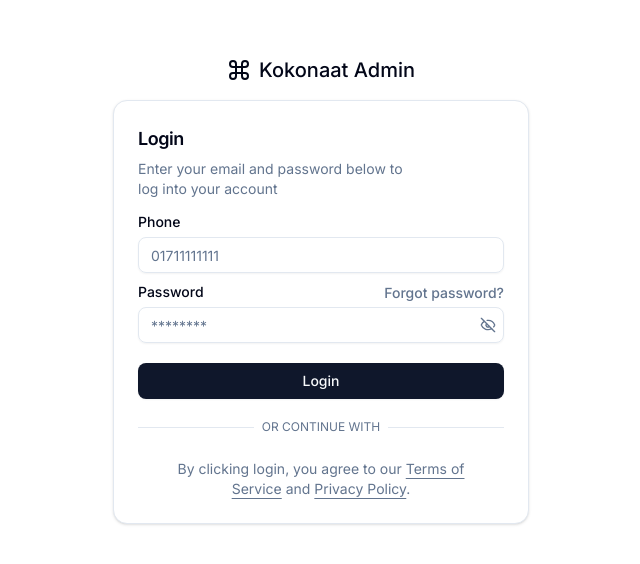
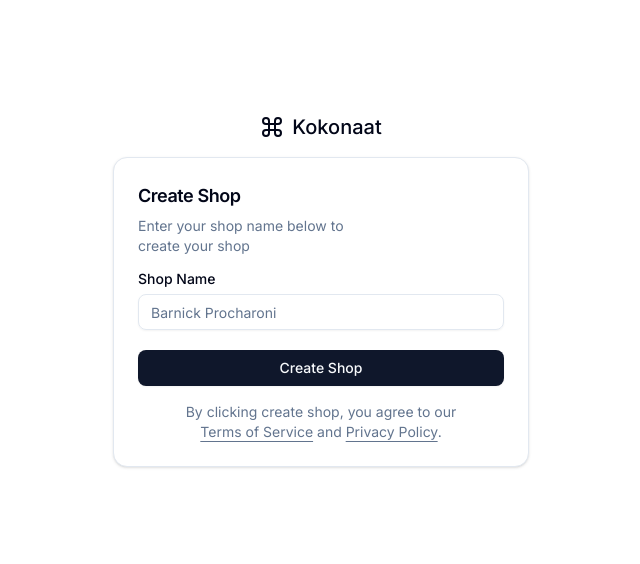
Before and after one commit to kokonaat/kokonaat-frontend, a React (Vite) app: page /create-shop in a window 1280 px wide. Shown: the part 110-674 px from the top of the page, without its empty margins (319-959 px from the left). Built offline with nearby package versions, Linux system fonts and the light colour scheme.

Commit message:
create-shop design updated

```diff
--- a/src/features/auth/auth-layout.tsx
+++ b/src/features/auth/auth-layout.tsx
@@ -19,7 +19,7 @@ const AuthLayout = ({ children }: AuthLayoutProps) => {
           >
             <path d='M15 6v12a3 3 0 1 0 3-3H6a3 3 0 1 0 3 3V6a3 3 0 1 0-3 3h12a3 3 0 1 0-3-3' />
           </svg>
-          <h1 className='text-xl font-medium'>Kokonaat Admin</h1>
+          <h1 className='text-xl font-medium'>Kokonaat</h1>
         </div>
         {children}
       </div>
--- a/src/pages/CreateShop.tsx
+++ b/src/pages/CreateShop.tsx
@@ -1,3 +1,4 @@
+import { Button } from '@/components/ui/button'
 import {
     Card,
     CardContent,
@@ -6,26 +7,89 @@ import {
     CardHeader,
     CardTitle,
 } from '@/components/ui/card'
+import { Form, FormControl, FormField, FormItem, FormLabel, FormMessage } from '@/components/ui/form'
+import { Input } from '@/components/ui/input'
+import { cn } from '@/lib/utils'
+import { zodResolver } from '@hookform/resolvers/zod'
+import { useState } from 'react'
+import { useForm } from 'react-hook-form'
+import { useNavigate } from 'react-router-dom'
+import z from 'zod'
 import AuthLayout from '@/features/auth/auth-layout'
-import UserAuthForm from '@/features/auth/sign-in/components/user-auth-form'
 
-const CreateShop = () => {
+// validation schema
+const formSchema = z.object({
+    shopName: z
+        .string()
+        .min(1, 'Please enter your shop name')
+        .max(50, 'Shop name must be less than 50 characters'),
+})
+
+const CreateShop = ({
+    className,
+    ...props
+}: React.HTMLAttributes<HTMLFormElement>) => {
+    const [isLoading, setIsLoading] = useState(false)
+    const navigate = useNavigate()
+
+    const form = useForm<z.infer<typeof formSchema>>({
+        resolver: zodResolver(formSchema),
+        defaultValues: {
+            shopName: '',
+        },
+    })
+
+    async function onSubmit(data: z.infer<typeof formSchema>) {
+        setIsLoading(true)
+        console.log(data)
+
+        setTimeout(() => {
+            setIsLoading(false)
+            navigate('/')
+        }, 2000)
+    }
+
     return (
         <AuthLayout>
             <Card className='gap-4'>
                 <CardHeader>
-                    <CardTitle className='text-lg tracking-tight'>Login</CardTitle>
+                    <CardTitle className='text-lg tracking-tight'>Create Shop</CardTitle>
                     <CardDescription>
-                        Enter your email and password below to <br />
-                        log into your account
+                        Enter your shop name below to <br />
+                        create your shop
                     </CardDescription>
                 </CardHeader>
                 <CardContent>
-                    <UserAuthForm />
+                    <Form {...form}>
+                        <form
+                            onSubmit={form.handleSubmit(onSubmit)}
+                            className={cn('grid gap-3', className)}
+                            {...props}
+                        >
+                            {/* shop name field */}
+                            <FormField
+                                control={form.control}
+                                name="shopName"
+                                render={({ field }) => (
+                                    <FormItem>
+                                        <FormLabel>Shop Name</FormLabel>
+                                        <FormControl>
+                                            <Input placeholder="Barnick Procharoni" {...field} />
+                                        </FormControl>
+                                        <FormMessage />
+                                    </FormItem>
+                                )}
+                            />
+
+                            <Button className="mt-2" disabled={isLoading}>
+                                {isLoading ? 'Creating...' : 'Create Shop'}
+                            </Button>
+                        </form>
+                    </Form>
                 </CardContent>
                 <CardFooter>
                     <p className='text-muted-foreground px-8 text-center text-sm'>
-                        By clicking login, you agree to our{' '}
+                        By clicking create shop, you agree to our{' '}
                         <a
                             href='/terms'
                             className='hover:text-primary underline underline-offset-4'
```
